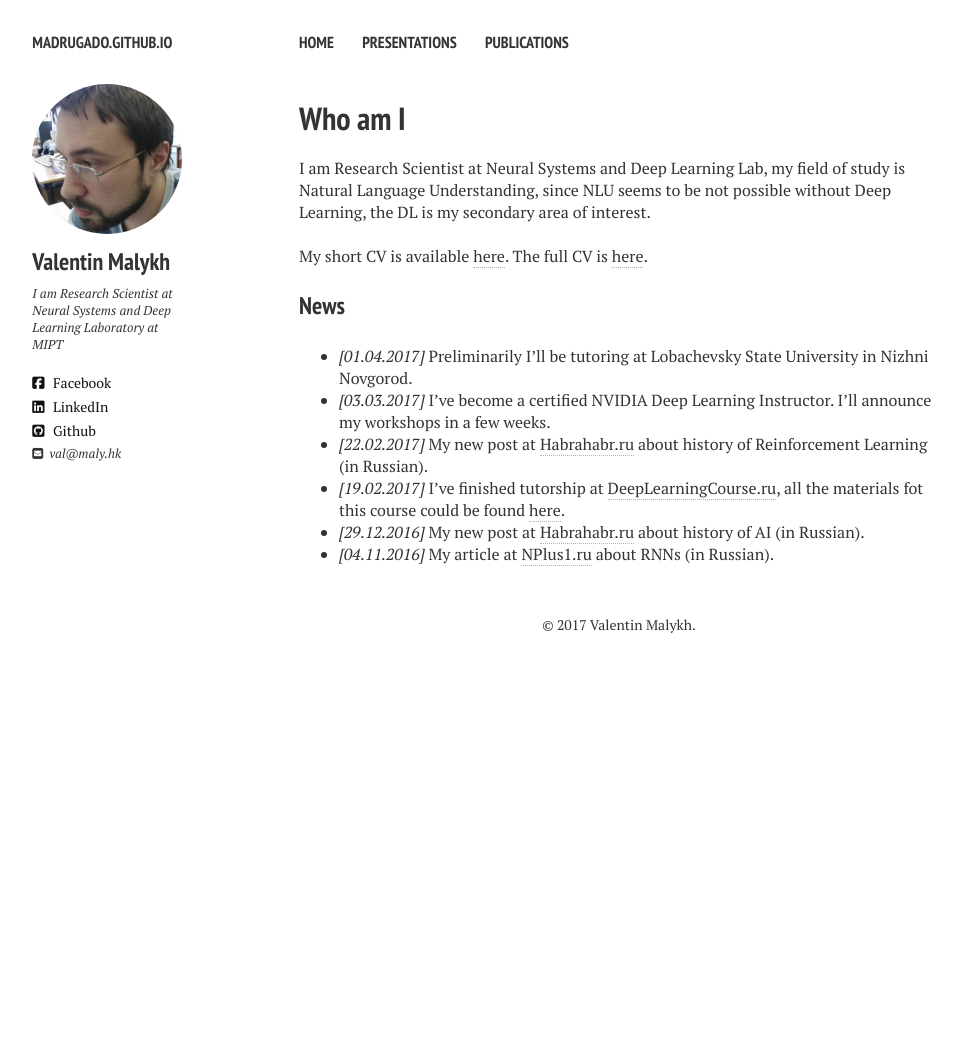
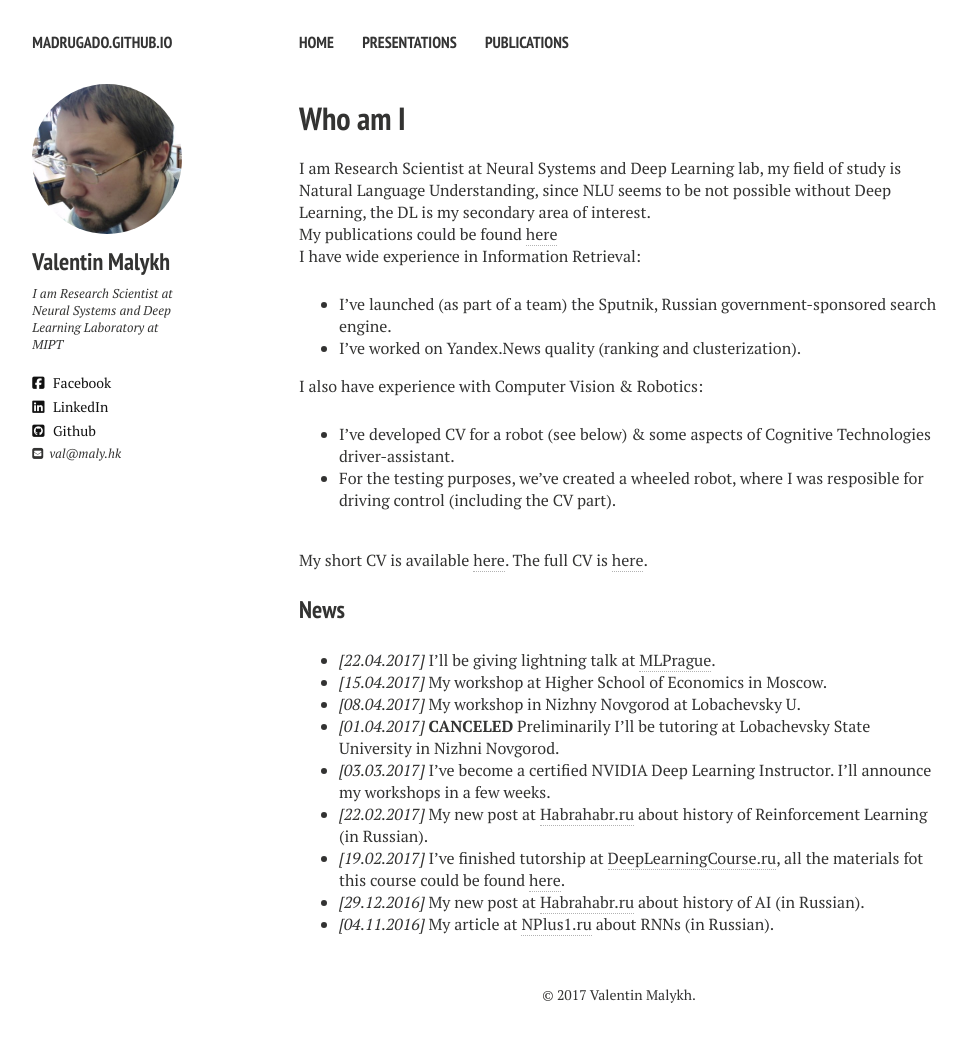
Before and after one commit to madrugado/madrugado.github.io, a Jekyll site: the page built from index.md, in a window 1280 px wide. Shown: the whole page, without its empty margins (21-988 px from the left). Built offline with Jekyll 4.4.1, drawn with Linux system fonts in a browser that asks for light colours; nearby versions of some CDN libraries; before the commit the page ends 900 px from its top, so only the background shows below that.

Commit message:
ENH: recent news

```diff
--- a/index.md
+++ b/index.md
@@ -3,13 +3,26 @@ layout: home
 title: Who am I
 ---
 
-I am Research Scientist at Neural Systems and Deep Learning Lab, my field of study is Natural Language Understanding, since NLU seems to be not possible without Deep Learning, the DL is my secondary area of interest.
+I am Research Scientist at Neural Systems and Deep Learning lab, my field of study is Natural Language Understanding, since NLU seems to be not possible without Deep Learning, the DL is my secondary area of interest.
+
+My publications could be found [here](./publications.md)
+
+I have wide experience in Information Retrieval:
+- I've launched (as part of a team) the Sputnik, Russian government-sponsored search engine.
+- I've worked on Yandex.News quality (ranking and clusterization).
+
+I also have experience with Computer Vision & Robotics:
+- I've developed CV for a robot (see below) & some aspects of Cognitive Technologies driver-assistant.
+- For the testing purposes, we've created a wheeled robot, where I was resposible for driving control (including the CV part).
 
 <br />
 My short CV is available [here](resume/one-page-cv.pdf). The full CV is [here](https://www.dropbox.com/s/ce0d73trfwtfc7h/academic_CV2.pdf?dl=1).
 
 ### News
-- *[01.04.2017]* Preliminarily I'll be tutoring at Lobachevsky State University in Nizhni Novgorod.
+- *[22.04.2017]* I'll be giving lightning talk at [MLPrague](http://mlprague.com).
+- *[15.04.2017]* My workshop at Higher School of Economics in Moscow.
+- *[08.04.2017]* My workshop in Nizhny Novgorod at Lobachevsky U.
+- *[01.04.2017]* **CANCELED** Preliminarily I'll be tutoring at Lobachevsky State University in Nizhni Novgorod.
 - *[03.03.2017]* I've become a certified NVIDIA Deep Learning Instructor. I'll announce my workshops in a few weeks.
 - *[22.02.2017]* My new post at [Habrahabr.ru](https://habrahabr.ru/post/322404/) about history of Reinforcement Learning (in Russian).
 - *[19.02.2017]* I've finished tutorship at [DeepLearningCourse.ru](http://DeepLearningCourse.ru), all the materials fot this course could be found [here](https://github.com/DeepLearningCourse/DeepLearningCourse).
```
